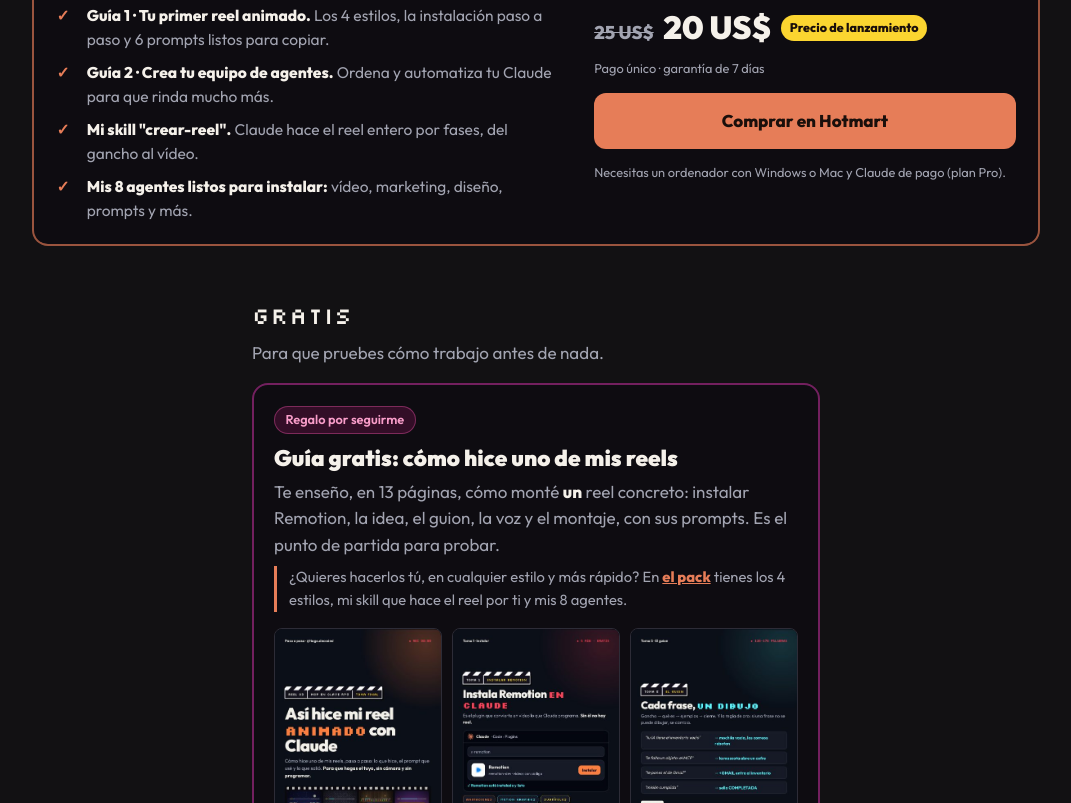
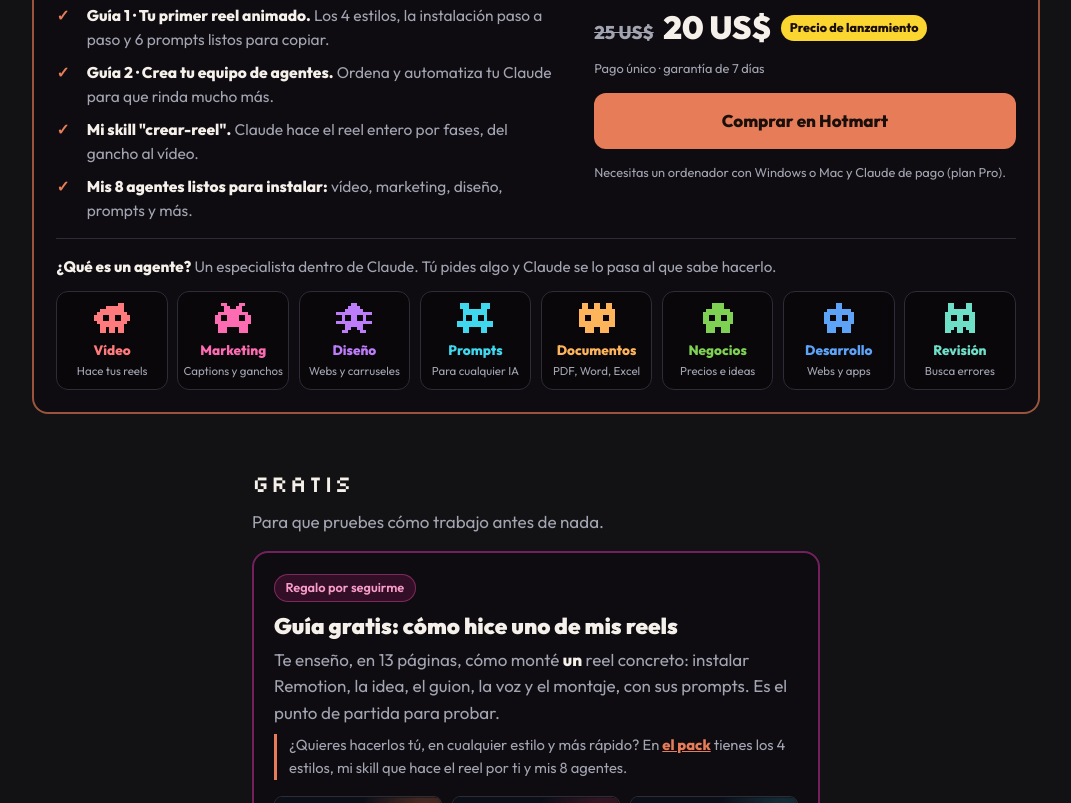
Before and after one commit to tiagodcd/tiagodcd.github.io, a plain HTML site: page index.html in a window 1280 px wide. Shown: the part 1298-2101 px from the top of the page, without its empty margins (104-1175 px from the left). Drawn offline with Linux system fonts and the light colour scheme.

Commit message:
Web: mis 8 agentes con su icono en la sección del pack
Co-Authored-By: Claude Opus 5.5 <noreply@anthropic.com>

```diff
--- a/index.html
+++ b/index.html
@@ -122,6 +122,16 @@ h2 { font-family: var(--pixel); font-weight: 400; font-size: 1.45rem; letter-spa
 .precio s { color: var(--ink-soft); font-size: 1.15rem; font-weight: 700; }
 .precio em { font-style: normal; font-size: 0.78rem; font-weight: 800; color: #1a0f0b; background: var(--amarillo); padding: 0.2rem 0.55rem; border-radius: 99px; align-self: center; }
 .pack .nota { color: var(--ink-soft); font-size: 0.8rem; }
+.agentes { grid-column: 1 / -1; border-top: 1px solid var(--rule); padding-top: 1rem; order: 3; }
+.pack .compra { order: 2; }
+.agentes > p { color: var(--ink-soft); font-size: 0.95rem; margin-bottom: 0.8rem; }
+.agentes > p b { color: var(--ink); }
+.ag-grid { display: grid; grid-template-columns: repeat(4, minmax(0, 1fr)); gap: 0.6rem; }
+.ag-grid div { display: grid; justify-items: center; text-align: center; gap: 0.15rem; padding: 0.7rem 0.3rem; border: 1px solid var(--rule); border-radius: 12px; background: oklch(10% 0.01 300 / 0.5); }
+.ag-grid img { width: 36px; height: auto; margin-bottom: 0.3rem; }
+.ag-grid b { font-size: 0.85rem; color: var(--c); }
+.ag-grid small { font-size: 0.72rem; color: var(--ink-soft); line-height: 1.2; }
+@media (min-width: 900px) { .ag-grid { grid-template-columns: repeat(8, minmax(0, 1fr)); } }
 
 /* === GRATIS: guía por seguirme === */
 .regalo-card { border-color: oklch(55% 0.2 340 / 0.6); }
@@ -207,6 +217,19 @@ footer small { flex-basis: 100%; }
           <li><span><b>Mi skill "crear-reel".</b> Claude hace el reel entero por fases, del gancho al vídeo.</span></li>
           <li><span><b>Mis 8 agentes listos para instalar:</b> vídeo, marketing, diseño, prompts y más.</span></li>
         </ul>
+        <div class="agentes">
+          <p><b>¿Qué es un agente?</b> Un especialista dentro de Claude. Tú pides algo y Claude se lo pasa al que sabe hacerlo.</p>
+          <div class="ag-grid">
+            <div style="--c:#fe7a7c"><img class="px" src="assets/agentes/vido.svg" alt=""><b>Vídeo</b><small>Hace tus reels</small></div>
+            <div style="--c:#fd6cb2"><img class="px" src="assets/agentes/marko.svg" alt=""><b>Marketing</b><small>Captions y ganchos</small></div>
+            <div style="--c:#bd7dfb"><img class="px" src="assets/agentes/diso.svg" alt=""><b>Diseño</b><small>Webs y carruseles</small></div>
+            <div style="--c:#40d8ef"><img class="px" src="assets/agentes/promo.svg" alt=""><b>Prompts</b><small>Para cualquier IA</small></div>
+            <div style="--c:#fdb45a"><img class="px" src="assets/agentes/doco.svg" alt=""><b>Documentos</b><small>PDF, Word, Excel</small></div>
+            <div style="--c:#7fd153"><img class="px" src="assets/agentes/bizo.svg" alt=""><b>Negocios</b><small>Precios e ideas</small></div>
+            <div style="--c:#5da4f9"><img class="px" src="assets/agentes/devo.svg" alt=""><b>Desarrollo</b><small>Webs y apps</small></div>
+            <div style="--c:#6ee0c8"><img class="px" src="assets/agentes/revo.svg" alt=""><b>Revisión</b><small>Busca errores</small></div>
+          </div>
+        </div>
         <div class="compra">
           <div class="precio"><s>25 US$</s><b>20 US$</b><em>Precio de lanzamiento</em></div>
           <p class="nota" style="margin-top:-0.5rem">Pago único · garantía de 7 días</p>
```
Also changed, not shown: assets/agentes/bizo.svg (added), assets/agentes/devo.svg (added), assets/agentes/diso.svg (added), assets/agentes/doco.svg (added), assets/agentes/marko.svg (added), assets/agentes/promo.svg (added), assets/agentes/revo.svg (added), assets/agentes/vido.svg (added).
